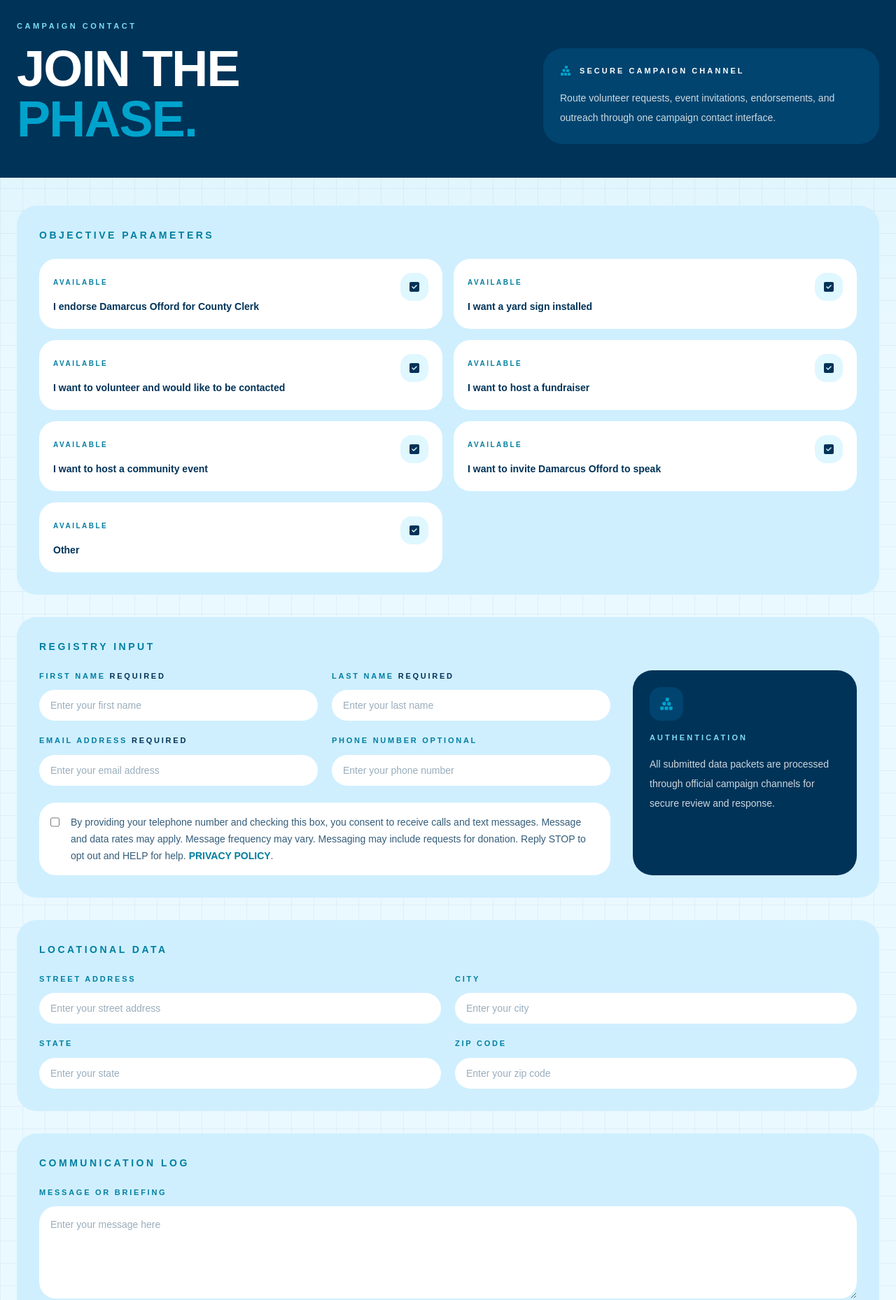
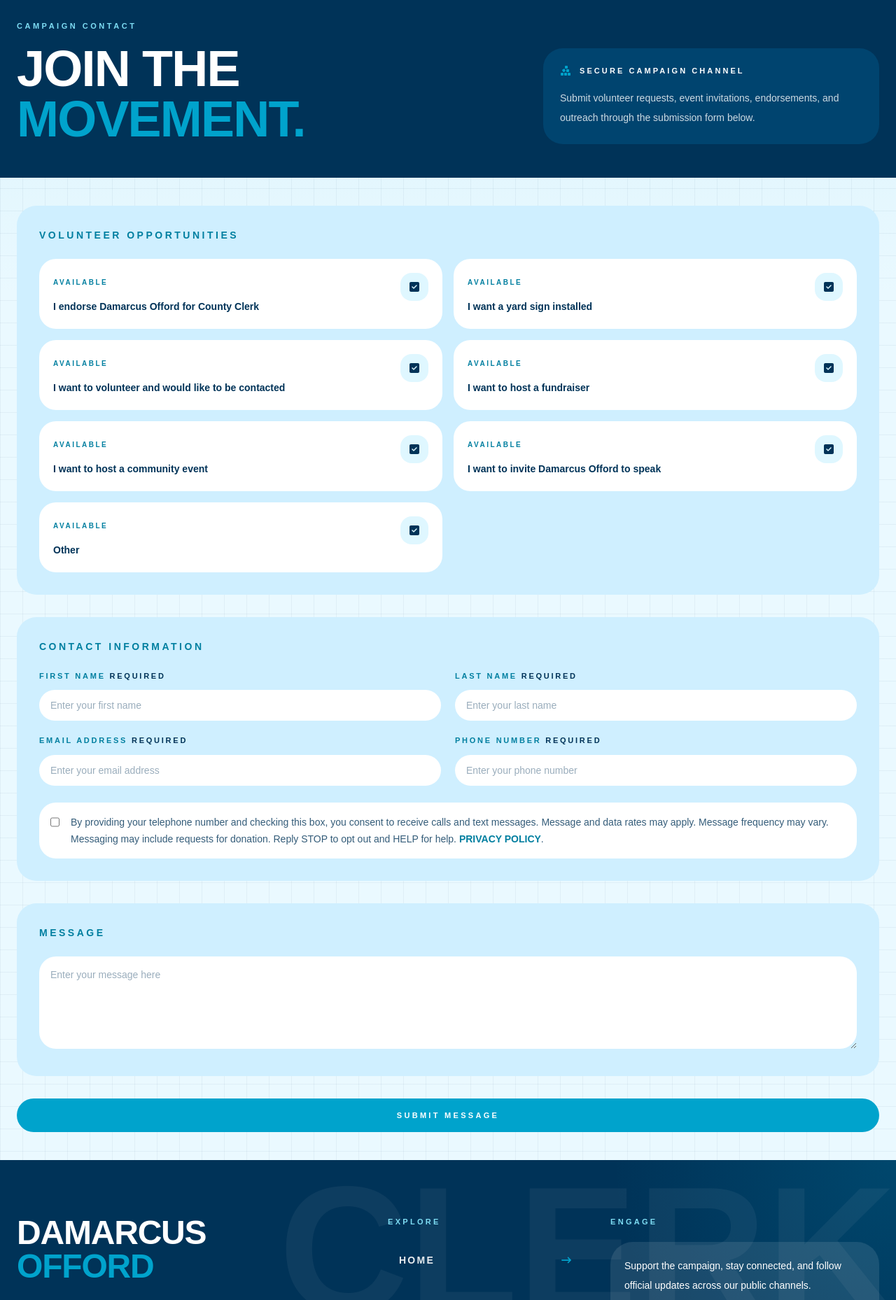
Before and after one commit to Ibeneme/dallas, a React (Vite) app: page /contact in a window 1280 px wide. Shown: the part 140-1998 px from the top of the page at 70% size. Built offline with nearby package versions, Linux system fonts and the light colour scheme; a web font is replaced by a local one.

Commit message:
Update Contact.tsx

```diff
--- a/src/pages/Contact.tsx
+++ b/src/pages/Contact.tsx
@@ -133,7 +133,7 @@ const ContactPage: React.FC = () => {
                 <h1 className="mt-4 text-5xl font-black uppercase leading-[0.9] tracking-tight md:text-7xl">
                   Join The
                   <br />
-                  <span className="text-[#00a3cc]">Phase.</span>
+                  <span className="text-[#00a3cc]">Movement.</span>
                 </h1>
               </div>
 
@@ -145,8 +145,8 @@ const ContactPage: React.FC = () => {
                   </span>
                 </div>
                 <p className="mt-4 text-sm leading-7 text-white/80">
-                  Route volunteer requests, event invitations, endorsements, and
-                  outreach through one campaign contact interface.
+                  Submit volunteer requests, event invitations, endorsements, and
+                  outreach through the submission form below.
                 </p>
               </div>
             </div>
@@ -157,7 +157,7 @@ const ContactPage: React.FC = () => {
           <form onSubmit={handleSubmit} className="space-y-8">
             <section className="rounded-[28px] bg-[#cfefff] p-6 md:p-8">
               <h2 className="text-sm font-black uppercase tracking-[0.25em] text-[#007fa0]">
-                Objective Parameters
+                Volunteer Opportunities
               </h2>
 
               <div className="mt-6 grid gap-4 md:grid-cols-2">
@@ -212,11 +212,10 @@ const ContactPage: React.FC = () => {
 
             <section className="rounded-[28px] bg-[#cfefff] p-6 md:p-8">
               <h2 className="text-sm font-black uppercase tracking-[0.25em] text-[#007fa0]">
-                Registry Input
+                Contact Information
               </h2>
 
-              <div className="mt-6 grid gap-8 lg:grid-cols-[1fr_320px]">
-                <div className="space-y-6">
+              <div className="mt-6 space-y-6">
                 <div className="grid gap-5 sm:grid-cols-2">
                   <GhostInput
                     label="First Name"
@@ -243,8 +242,9 @@ const ContactPage: React.FC = () => {
                     onChange={(v: string) => handleInputChange("email", v)}
                   />
                   <GhostInput
-                      label="Phone Number Optional"
+                    label="Phone Number"
                     placeholder="Enter your phone number"
+                    required
                     type="tel"
                     value={formData.phone}
                     onChange={(v: string) => handleInputChange("phone", v)}
@@ -276,66 +276,14 @@ const ContactPage: React.FC = () => {
                   </span>
                 </label>
               </div>
-
-                <div className="rounded-[28px] bg-[#003358] p-6 text-white">
-                  <div className="flex h-12 w-12 items-center justify-center rounded-2xl bg-[#00446f] text-[#00a3cc]">
-                    <FaCubesStacked size={20} />
-                  </div>
-                  <p className="mt-4 text-[11px] font-black uppercase tracking-[0.28em] text-[#7eddf4]">
-                    Authentication
-                  </p>
-                  <p className="mt-4 text-sm leading-7 text-white/80">
-                    All submitted data packets are processed through official
-                    campaign channels for secure review and response.
-                  </p>
-                </div>
-              </div>
             </section>
 
             <section className="rounded-[28px] bg-[#cfefff] p-6 md:p-8">
               <h2 className="text-sm font-black uppercase tracking-[0.25em] text-[#007fa0]">
-                Locational Data
-              </h2>
-
-              <div className="mt-6 grid gap-5 sm:grid-cols-2">
-                <GhostInput
-                  label="Street Address"
-                  placeholder="Enter your street address"
-                  value={formData.streetAddress}
-                  onChange={(v: string) =>
-                    handleInputChange("streetAddress", v)
-                  }
-                />
-                <GhostInput
-                  label="City"
-                  placeholder="Enter your city"
-                  value={formData.city}
-                  onChange={(v: string) => handleInputChange("city", v)}
-                />
-                <GhostInput
-                  label="State"
-                  placeholder="Enter your state"
-                  value={formData.state}
-                  onChange={(v: string) => handleInputChange("state", v)}
-                />
-                <GhostInput
-                  label="Zip Code"
-                  placeholder="Enter your zip code"
-                  value={formData.zipCode}
-                  onChange={(v: string) => handleInputChange("zipCode", v)}
-                />
-              </div>
-            </section>
-
-            <section className="rounded-[28px] bg-[#cfefff] p-6 md:p-8">
-              <h2 className="text-sm font-black uppercase tracking-[0.25em] text-[#007fa0]">
-                Communication Log
+                Message
               </h2>
 
               <div className="mt-6">
-                <label className="mb-3 block text-[11px] font-black uppercase tracking-[0.25em] text-[#007fa0]">
-                  Message Or Briefing
-                </label>
                 <textarea
                   rows={5}
                   value={formData.message}
```
Lines whose indentation alone changed are shown as unchanged.
